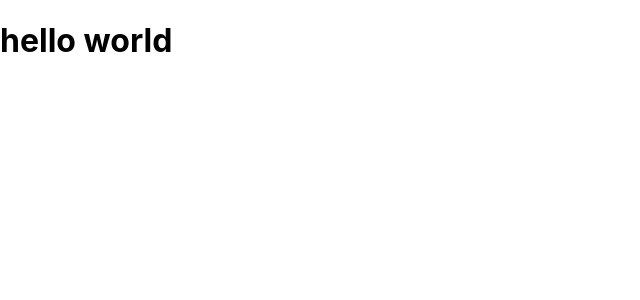
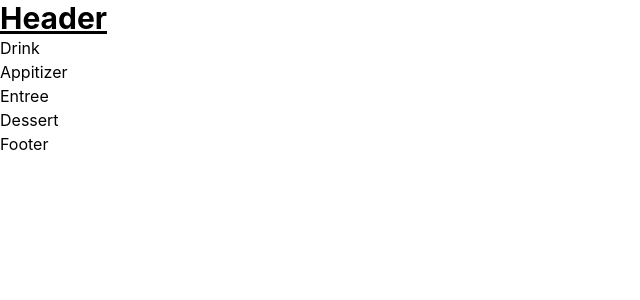
Before and after one commit to jlswift2/phase-3-restaurant-app-frontend, a React (Create React App) app: page / in a window 1280 px wide. Shown: the top 300 px of the page, without its empty margins (0-640 px from the left). Built offline with nearby package versions, Linux system fonts and the light colour scheme.

Commit message:
added components

```diff
--- a/package.json
+++ b/package.json
@@ -34,5 +34,10 @@
       "last 1 firefox version",
       "last 1 safari version"
     ]
+  },
+  "devDependencies": {
+    "autoprefixer": "^10.4.4",
+    "postcss": "^8.4.12",
+    "tailwindcss": "^3.0.23"
   }
 }
--- /dev/null
+++ b/postcss.config.js
@@ -0,0 +1,6 @@
+module.exports = {
+  plugins: {
+    tailwindcss: {},
+    autoprefixer: {},
+  },
+}
--- a/src/components/App.js
+++ b/src/components/App.js
@@ -1,8 +1,20 @@
+import Header from "./Header";
+import Drink from "./Drink";
+import Appitizer from "./Appitizer";
+import Entree from "./Entree";
+import Dessert from "./Dessert";
+import Footer from "./Footer";
 
 function App() {
   return (
     <div className="App">
-      <h1>hello world</h1>
+
+      <Header />
+      <Drink />
+      <Appitizer />
+      <Entree />
+      <Dessert />
+      <Footer />
 
     </div>
   );
--- /dev/null
+++ b/src/components/Appitizer.js
@@ -0,0 +1,9 @@
+import React from 'react'
+
+function Appitizer() {
+  return (
+    <div>Appitizer</div>
+  )
+}
+
+export default Appitizer
--- /dev/null
+++ b/src/components/Dessert.js
@@ -0,0 +1,9 @@
+import React from 'react'
+
+function Dessert() {
+  return (
+    <div>Dessert</div>
+  )
+}
+
+export default Dessert
--- /dev/null
+++ b/src/components/Drink.js
@@ -0,0 +1,9 @@
+import React from 'react'
+
+function Drink() {
+  return (
+    <div>Drink</div>
+  )
+}
+
+export default Drink
--- /dev/null
+++ b/src/components/Entree.js
@@ -0,0 +1,9 @@
+import React from 'react'
+
+function Entree() {
+  return (
+    <div>Entree</div>
+  )
+}
+
+export default Entree
--- /dev/null
+++ b/src/components/Footer.js
@@ -0,0 +1,9 @@
+import React from 'react'
+
+function Footer() {
+  return (
+    <div>Footer</div>
+  )
+}
+
+export default Footer
--- /dev/null
+++ b/src/components/Header.js
@@ -0,0 +1,9 @@
+import React from 'react'
+
+function Header() {
+  return (
+    <div className="text-3xl font-bold underline">Header</div>
+  )
+}
+
+export default Header
--- /dev/null
+++ b/src/components/Navbar.js
@@ -0,0 +1,9 @@
+import React from 'react'
+
+function Navbar() {
+  return (
+    <div>Navbar</div>
+  )
+}
+
+export default Navbar
--- a/src/index.css
+++ b/src/index.css
@@ -1,3 +1,8 @@
+@tailwind base;
+@tailwind components;
+@tailwind utilities;
+
+
 body {
   margin: 0;
   font-family: -apple-system, BlinkMacSystemFont, 'Segoe UI', 'Roboto', 'Oxygen',
--- /dev/null
+++ b/tailwind.config.js
@@ -0,0 +1,9 @@
+module.exports = {
+  content: [
+    "./src/**/*.{js,jsx,ts,tsx}",
+  ],
+  theme: {
+    extend: {},
+  },
+  plugins: [],
+}
```
Also changed, not shown: 1 other file (tests, documents, lock files or other folders).
